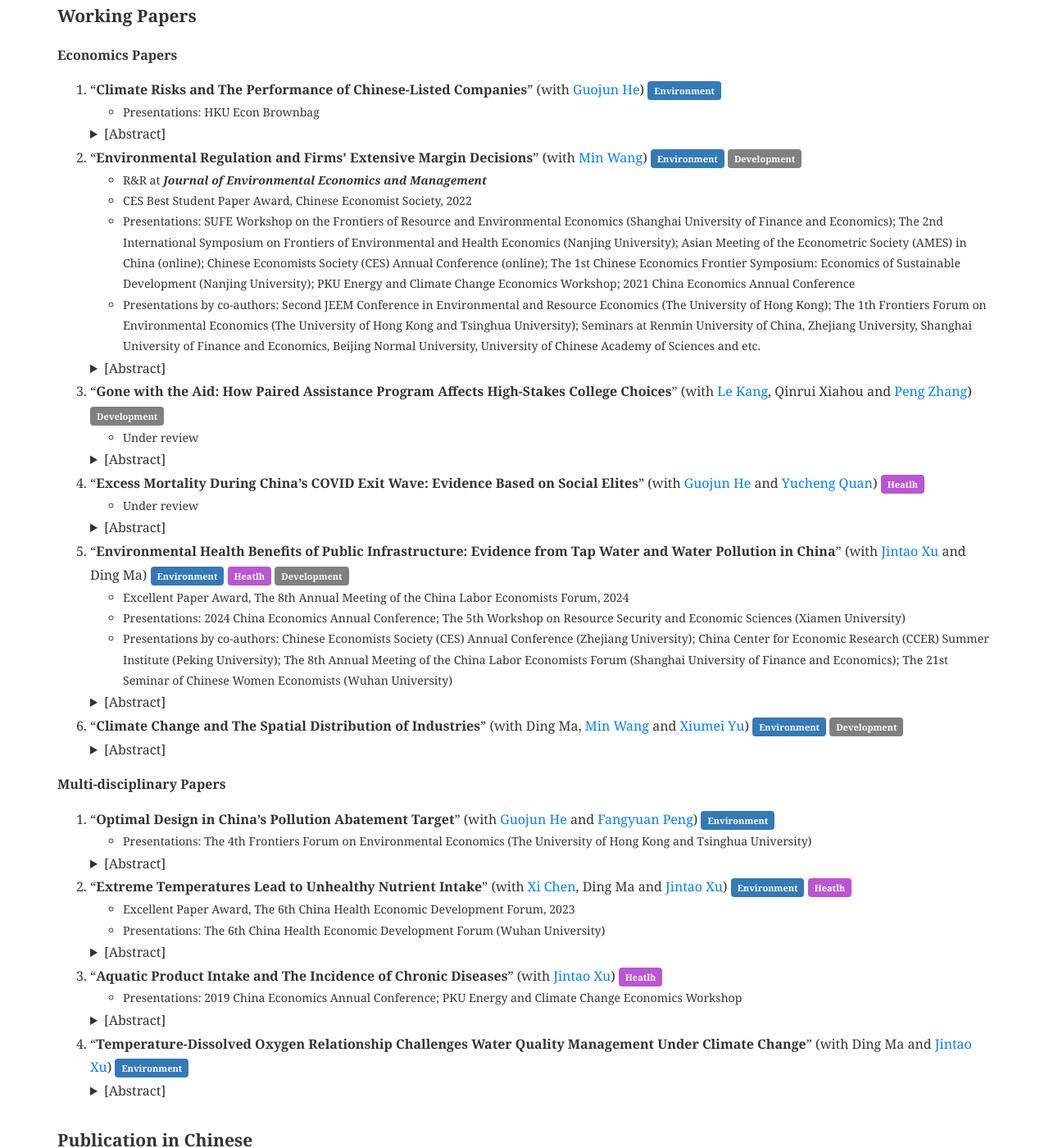
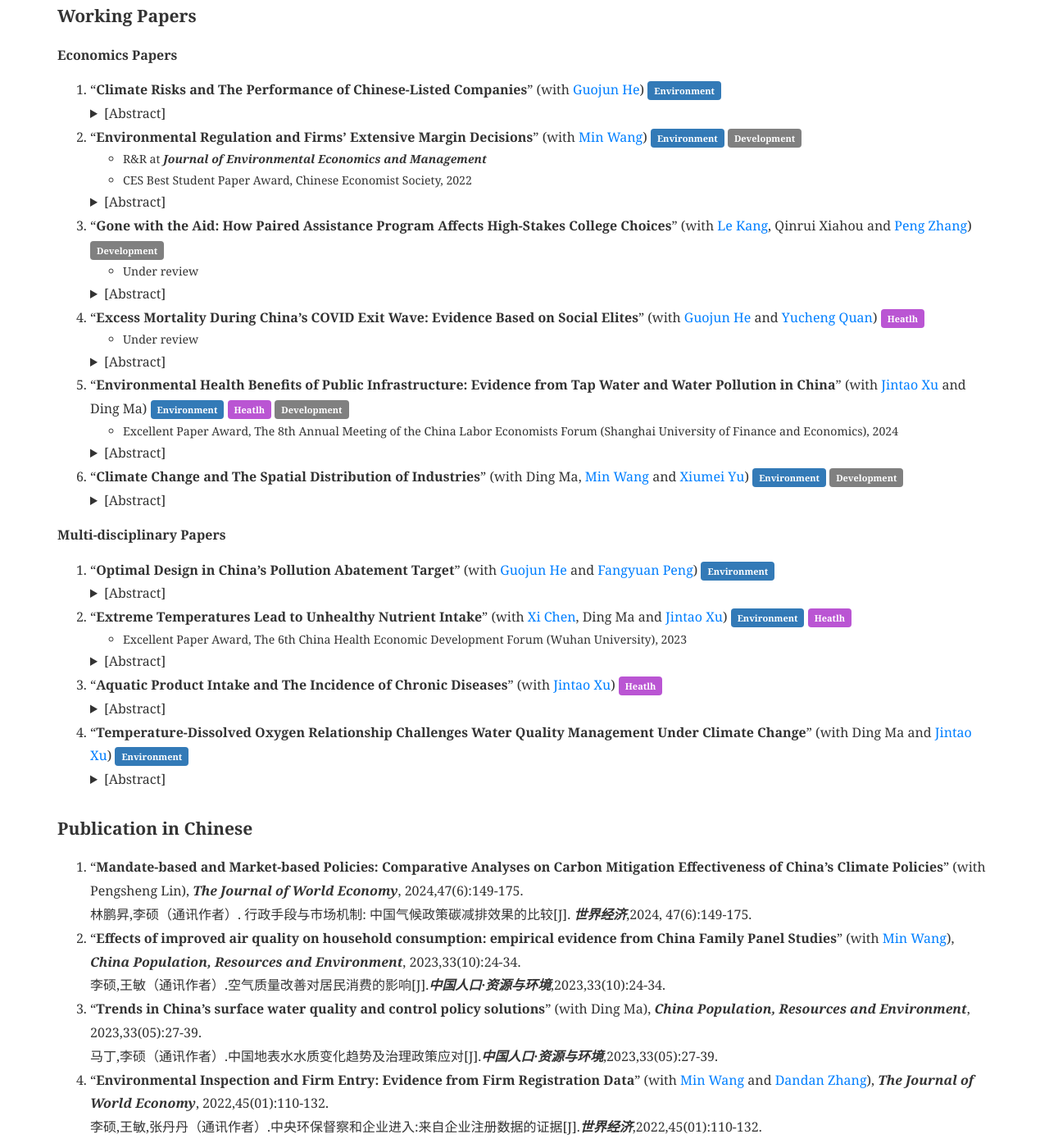
Before and after one commit to shuoliecon/shuoliecon.github.io, a Jekyll site: the page built from pages/_research/index.md, in a window 1280 px wide and 1400 px high, scrolled down 400 px. Shown: the whole window at 82% size. Built offline with Jekyll 4.4.1, drawn with Linux system fonts in a browser that asks for light colours.

Commit message:
Update index.md

```diff
--- a/pages/_research/index.md
+++ b/pages/_research/index.md
@@ -19,15 +19,12 @@ As an economist, my ultimate goal is to contribute to sustainable development. M
 
 <ol>
 <li> “<b>Climate Risks and The Performance of Chinese-Listed Companies</b>” (with <a href="https://www.guojunhe.com/">Guojun He</a>) <span class="label label-a">Environment</span></li>
-<ul><li>Presentations: HKU Econ Brownbag</li></ul>
 <span class="glyphicon glyphicon-star" aria-hidden="true"></span> <details><summary>[Abstract]</summary>This paper investigates the impact of physical climate risks on the performance of publicly listed companies in China over nearly two decades. We collect comprehensive climate risk data from multiple sources, including extreme high and low temperatures, droughts, floods, and typhoons, and incorporate various forms of physical climate risks into our analysis. Employing a two-way fixed effects model for company-by-year panel data, we analyze the effects of these risks on company profitability, measured by Return on Assets (ROA). Our findings indicate that the exposure of subsidiaries to climate risks has a significantly negative impact on profitability, while the exposure of headquarters is inconsequential. We also examine the adaptation strategies employed by companies in response to climate risks and find that aggregate-level adaptation outperforms firm-specific counterparts in China. The paper further investigates the stock market’s reaction to physical climate risks and reveals that the stock market has scarcely accounted for the impacts of these risks in comparison to the measure of accounting profitability. Our study contributes to the climate finance literature by providing evidence of the effects of physical climate risks on company performance in China and highlighting the importance of considering subsidiaries’ climate risks and adaptation strategies.</details>
 
 
 <li>“<b>Environmental Regulation and Firms’ Extensive Margin Decisions</b>” (with <a href="https://en.nsd.pku.edu.cn/faculty/fulltime/w/240007.htm">Min Wang</a>) <span class="label label-a">Environment</span> <span class="label label-f">Development</span></li>
 <ul><li>R&R at <b><i>Journal of Environmental Economics and Management</i></b></li></ul>
 <ul><li>CES Best Student Paper Award, Chinese Economist Society, 2022</li></ul>
-<ul><li>Presentations: SUFE Workshop on the Frontiers of Resource and Environmental Economics (Shanghai University of Finance and Economics); The 2nd International Symposium on Frontiers of Environmental and Health Economics (Nanjing University); Asian Meeting of the Econometric Society (AMES) in China (online); Chinese Economists Society (CES) Annual Conference (online); The 1st Chinese Economics Frontier Symposium: Economics of Sustainable Development (Nanjing University); PKU Energy and Climate Change Economics Workshop; 2021 China Economics Annual Conference</li></ul>
-<ul><li>Presentations by co-authors: Second JEEM Conference in Environmental and Resource Economics (The University of Hong Kong); The 1th Frontiers Forum on Environmental Economics (The University of Hong Kong and Tsinghua University); Seminars at Renmin University of China, Zhejiang University, Shanghai University of Finance and Economics, Beijing Normal University, University of Chinese Academy of Sciences and etc.</li></ul>
 <details><summary>[Abstract]</summary>The paper explores the impacts of environmental regulation on Chinese firms’ extensive margin decisions and consequent changes in the market structure of regulated industries. Although environmental regulation deters firm entry and increases firm exit, it asymmetrically targets entrants more than incumbents. Through the market selection mechanism, large and private entrants are less inclined to enter the market in response to regulation, while small incumbents are more likely to exit. We finally examine whether incumbents in regulated cities adjust their inter-city investments to non-regulated cities and find no significant results, alleviating concerns regarding the regulation’s spatial spillover effects.</details>
 
 
@@ -42,9 +39,7 @@ As an economist, my ultimate goal is to contribute to sustainable development. M
 
 
 <li>“<b>Environmental Health Benefits of Public Infrastructure: Evidence from Tap Water and Water Pollution in China</b>” (with <a href="https://en.nsd.pku.edu.cn/faculty/fulltime/x/239550.htm">Jintao Xu</a> and Ding Ma) <span class="label label-a">Environment</span> <span class="label label-e">Heatlh</span> <span class="label label-f">Development</span></li>
-<ul><li>Excellent Paper Award, The 8th Annual Meeting of the China Labor Economists Forum, 2024</li></ul>
-<ul><li>Presentations: 2024 China Economics Annual Conference; The 5th Workshop on Resource Security and Economic Sciences (Xiamen University)</li></ul>
-<ul><li>Presentations by co-authors: Chinese Economists Society (CES) Annual Conference (Zhejiang University); China Center for Economic Research (CCER) Summer Institute (Peking University); The 8th Annual Meeting of the China Labor Economists Forum (Shanghai University of Finance and Economics); The 21st Seminar of Chinese Women Economists (Wuhan University)</li></ul>
+<ul><li>Excellent Paper Award, The 8th Annual Meeting of the China Labor Economists Forum (Shanghai University of Finance and Economics), 2024</li></ul>
 <details><summary>[Abstract]</summary>Based on data from the China Health and Nutrition Survey and Surface Water Quality Weekly Report, we estimate the effects of water pollution, tap water, and their interaction on individual health status. Using the panel IV regression method, we find that water pollution significantly increases the morbidity rate, while ignoring the different levels of pollution exposure caused by the use of tap water may lead to a serious underestimate of the impact of water pollution. Regression results show that tap water can offset about 60% of the negative health effects of water pollution, and the non-offsetting part may come from pollutants that cannot be eliminated by treatment processes in waterworks. Further analysis finds that the long-term health benefits of tap water are one order of magnitude higher than the short-term health benefits, suggesting that sustained water quality improvement has a long-term impact on health. Finally, comparing the disease cost and the total health cost caused by water pollution, we find that nearly 2/3 of the health cost can be attributed to the disease cost. As one of the most important infrastructure investments, the adoption of tap water greatly eliminates the negative impact of water pollution on the health of Chinese residents. This has important general implications for low-income countries with a low proportion of tap water supply.</details>
 
 
@@ -57,18 +52,15 @@ As an economist, my ultimate goal is to contribute to sustainable development. M
 
 <ol>
 <li>“<b>Optimal Design in China’s Pollution Abatement Target</b>” (with <a href="https://www.guojunhe.com/">Guojun He</a> and <a href="https://www.fangyuanpeng.com/home">Fangyuan Peng</a>) <span class="label label-a">Environment</span> </li>
-<ul><li>Presentations: The 4th Frontiers Forum on Environmental Economics (The University of Hong Kong and Tsinghua University)</li></ul>
 <details><summary>[Abstract]</summary>Addressing air pollution is a critical challenge. Traditional air pollution regulations chiefly focus on areas with the highest pollution levels. However, the regions with the most significant pollution levels may not always be the primary contributors to nationwide pollution due to the long-distance transport of air pollutants. This paper uses high-frequency backward trajectory data to examine the spillover effects of PM2.5 pollution in China from 2015 to 2023. The city-pair regression demonstrates a statistically significant positive association between the pollution levels in source and destination cities. Notably, the geographic distribution of air pollution spillover impact substantially diverges from the pattern of PM2.5 concentration, highlighting a discrepancy between local air pollution levels and their national contributions. This study further shows that China’s past city-level PM2.5 reduction targets were mainly based on PM2.5 concentration rather than the local air pollution’s contribution to national levels, indicating a potential loss in efficiency. Finally, the paper suggests an alternative pollution reduction target allocation strategy that considers spillover effects. The findings imply that China has disproportionately concentrated on the most polluted cities while under-responding to many less-polluted cities with significant spillover impacts.</details>
 
 
 <li>“<b>Extreme Temperatures Lead to Unhealthy Nutrient Intake</b>” (with <a href="https://ysph.yale.edu/profile/xi-chen/">Xi Chen</a>, Ding Ma and <a href="https://en.nsd.pku.edu.cn/faculty/fulltime/x/239550.htm">Jintao Xu</a>)  <span class="label label-a">Environment</span> <span class="label label-e">Heatlh</span></li>
-<ul><li>Excellent Paper Award, The 6th China Health Economic Development Forum, 2023</li></ul>
-<ul><li>Presentations: The 6th China Health Economic Development Forum (Wuhan University)</li></ul>
+<ul><li>Excellent Paper Award, The 6th China Health Economic Development Forum (Wuhan University), 2023</li></ul>
 <details><summary>[Abstract]</summary>Climate change-induced extreme temperatures threaten agriculture and exacerbate global food insecurity. While the temperature effects on food supply are well-known, we provide the first evidence of short-term fluctuations in extreme temperatures influencing food consumption and nutrition intake in China over two decades. The fixed effect models demonstrate that extreme heat reduces carbohydrate and protein intake without affecting fat consumption, whereas cold weather increases all of them and has a largest effect on fat consumption. Vegetable consumption significantly decreases during extreme heat, while dried legume intake notably increases during extreme cold. In contrast, cereal consumption peaks on hot days and declines on cold days. This paper reveals that air conditioners, fans, and heating systems effectively mitigate the impact of temperature extremes, while refrigerators offer minimal benefits. Thus, biological appetite, rather than food accessibility, primarily drives nutrient intake during extreme temperatures. Besides, rural, low-income, male, and child populations exhibit lower vulnerability. Our study suggests climate change may highly decrease the intake of carbohydrate and protein, but not in the same proportion as fat, offering a novel perspective on the temperature-health nexus.</details>
 
 
 <li>“<b>Aquatic Product Intake and The Incidence of Chronic Diseases</b>” (with <a href="https://en.nsd.pku.edu.cn/faculty/fulltime/x/239550.htm">Jintao Xu</a>) <span class="label label-e">Heatlh</span></li>
-<ul><li>Presentations: 2019 China Economics Annual Conference; PKU Energy and Climate Change Economics Workshop</li></ul>
 <details><summary>[Abstract]</summary>This paper employs a Cox proportional hazard model to examine the impact of aquatic product consumption on the risk of four noncommunicable diseases (NCDs) in China, including hypertension, diabetes, heart attack, and stroke. Since the effect of food consumption on health outcomes may be nonlinear, this paper utilizes a nonparametric binned approach to encapsulate the nonlinear effect of aquatic product consumption, exploring the optimal level of intake. Our findings suggest that, compared to no aquatic product intake, consuming less than 100 g/week of aquatic products significantly diminishes the risk of most NCDs. However, we did not find substantial evidence supporting the recommended amount (280-525 g per week) of aquatic product consumption suggested by the Chinese dietary guidelines. This paper has significant implications for diet and nutrition policies.</details>
 
 <li>“<b>Temperature-Dissolved Oxygen Relationship Challenges Water Quality Management Under Climate Change</b>” (with Ding Ma and <a href="https://en.nsd.pku.edu.cn/faculty/fulltime/x/239550.htm">Jintao Xu</a>) <span class="label label-a">Environment</span> </li>
```
